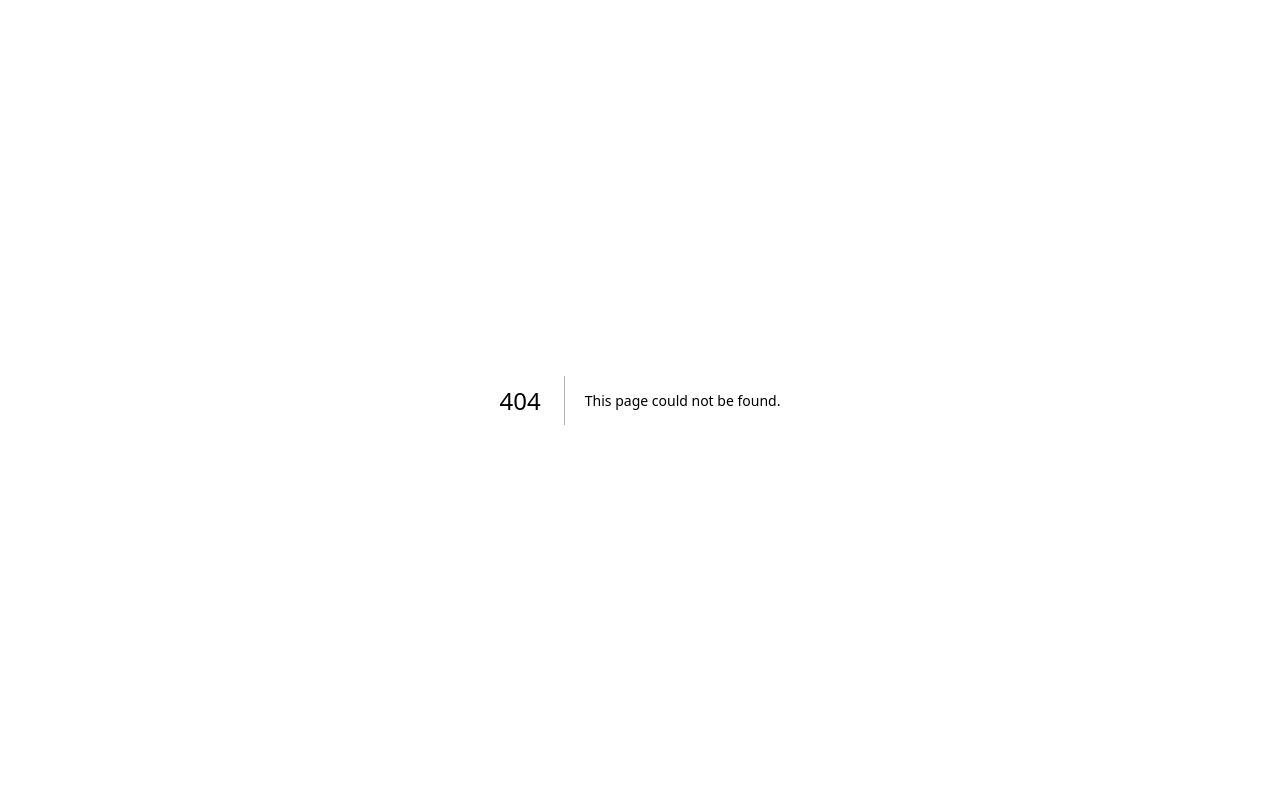
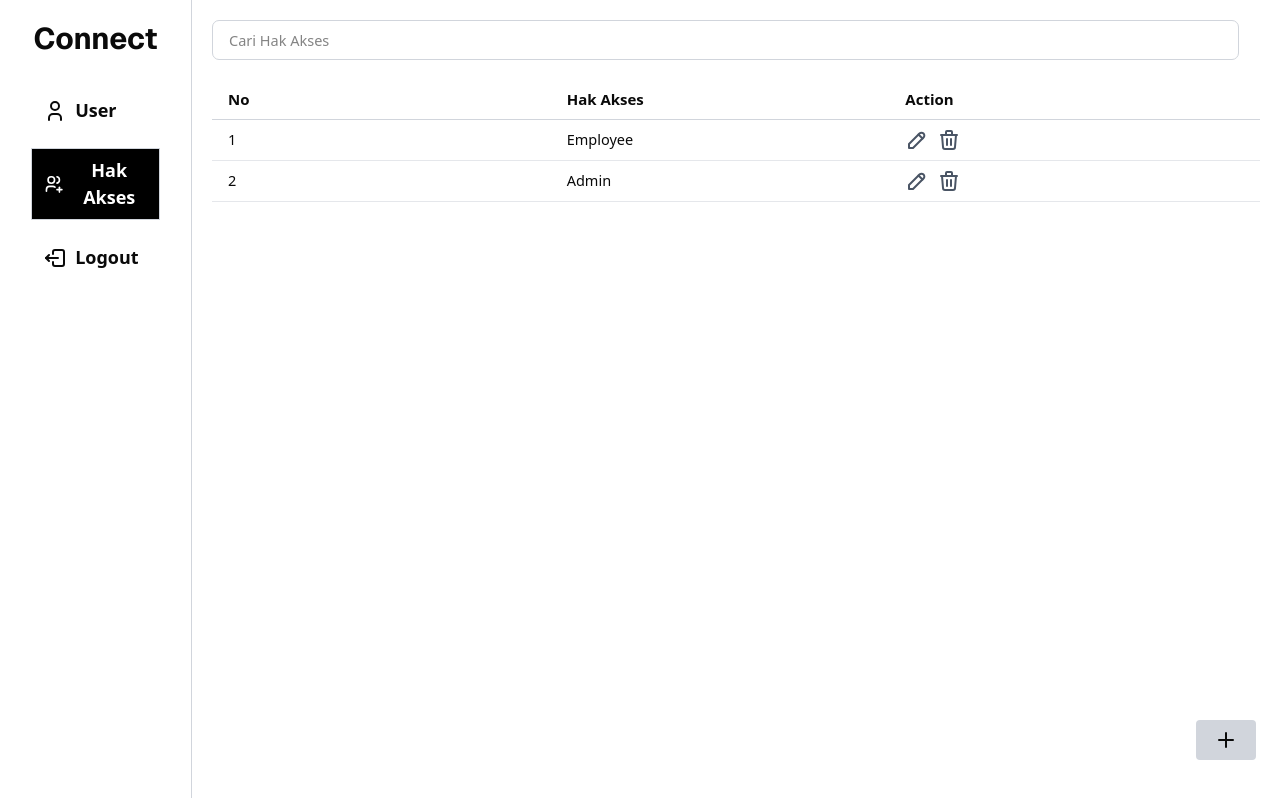
Before and after one commit to GrayMelvinL/login, a Next.js app: page /roles in a window 1280 px wide. Before the commit this address had no page. Built offline with nearby package versions, Linux system fonts and the light colour scheme.

Commit message:
first commit

```diff
--- /dev/null
+++ b/Mock/roles-data.js
@@ -0,0 +1,8 @@
+export const rolesData = [
+  { id: 1,
+    role: "Employee"
+  },
+  { id: 2,
+    role: "Admin"
+  }
+];
--- a/package.json
+++ b/package.json
@@ -15,9 +15,9 @@
     "class-variance-authority": "^0.7.1",
     "clsx": "^2.1.1",
     "lucide-react": "^0.507.0",
-    "next": "^15.2.2",
-    "react": "^19.0.0",
-    "react-dom": "^19.0.0",
+    "next": "^15.1.8",
+    "react": "^19.1.0",
+    "react-dom": "^19.1.0",
     "tailwind-merge": "^3.2.0"
   },
   "devDependencies": {
--- /dev/null
+++ b/src/app/roles/page.js
@@ -0,0 +1,66 @@
+import { IconLogout2, IconUser, IconUsersPlus, IconPlus, IconPencil, IconTrash } from "@tabler/icons-react";
+import { rolesData } from "../../../Mock/roles-data";
+
+function RoleCard({ no, role }) {
+  return (
+    <div className="grid grid-cols-3 items-center border-b border-gray-200 py-2 px-4 text-[14.5px]">
+      <div>{no}</div>
+      <div>{role}</div>
+      <div className="flex gap-2">
+        <button className="text-gray-600">
+          <IconPencil/>
+        </button>
+        <button className="text-gray-600">
+          <IconTrash/>
+        </button>
+      </div>
+    </div>
+  );
+}
+
+export default function RolesPage() {
+  return (
+    <section id="container" className="flex h-screen justify-center relative">
+
+      <section id="navigation" className="bg-white w-[15%] border-r border-gray-300 p-4">
+        <h1 className="text-[30px] mb-5 font-sans font-bold text-center">Connect</h1>
+        <div className="nav-buttons flex flex-col items-center gap-4 p-2 w-full mb-2 font-bold text-[18px]">
+          <button className="rounded-[10px] flex items-center gap-2 py-2 px-3 w-[90%]">
+            <IconUser /> User
+          </button>
+          <button className="flex items-center gap-2 py-2 px-3 bg-black text-white border border-gray-300 cursor-pointer w-[90%]">
+            <IconUsersPlus /> Hak Akses
+          </button>
+          <button className="flex items-center gap-2 py-2 px-3 w-[90%]">
+            <IconLogout2 /> Logout
+          </button>
+        </div>
+      </section>
+
+      <section id="content" className="bg-white w-[85%] p-5">
+        <input
+          placeholder="Cari Hak Akses"
+          className="flex w-[98%] h-[5vh] mb-5 p-4 text-[14.5px] border border-gray-300 rounded-[7px]"
+        />
+
+        <div className="grid grid-cols-3 font-semibold border-b border-gray-300 py-2 px-4 text-left text-[15px]">
+          <div>No</div>
+          <div>Hak Akses</div>
+          <div>Action</div>
+        </div>
+
+        {rolesData.map((role, index) => (
+          <RoleCard
+            key={index}
+            no={index + 1}
+            role={role.role}
+          />
+        ))}
+      </section>
+
+      <button className="absolute bottom-10 right-6 bg-gray-300 hover:bg-gray-100 text-xl w-15 h-10 rounded flex items-center justify-center">
+        <IconPlus />
+      </button>
+    </section>
+  );
+}
--- a/src/app/users/page.js
+++ b/src/app/users/page.js
@@ -24,7 +24,7 @@ export default function Users() {
         </div>
       </section>
 
-      <section id="content" class="bg-white w-[85%] p-5">
+      <section id="content" className="bg-white w-[85%] p-5">
         <input
           placeholder="Cari user"
           className="flex w-[98%] h-[5vh] mb-5 p-4 text-[14,5px] border border-gray-300 rounded-[7px]"
```
Also changed, not shown: 1 other file (tests, documents, lock files or other folders).
